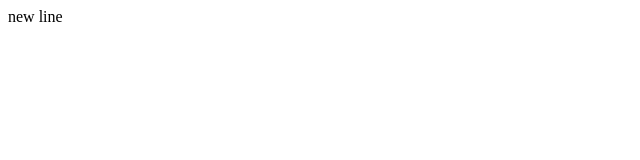
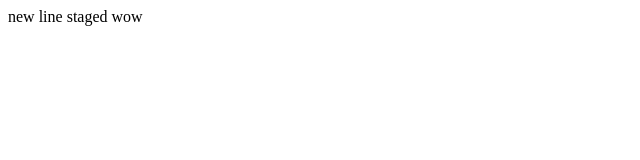
Before and after one commit to afaz-all/temp, a plain HTML site: page index.html in a window 1280 px wide. Shown: the full height of the page, 0-640 px from the left. Drawn offline with Linux system fonts and the light colour scheme.

Commit message:
after master

```diff
--- a/index.html
+++ b/index.html
@@ -9,5 +9,8 @@
 <body>
     new line
 
+    staged
+
+    wow
 </body>
 </html>
```
